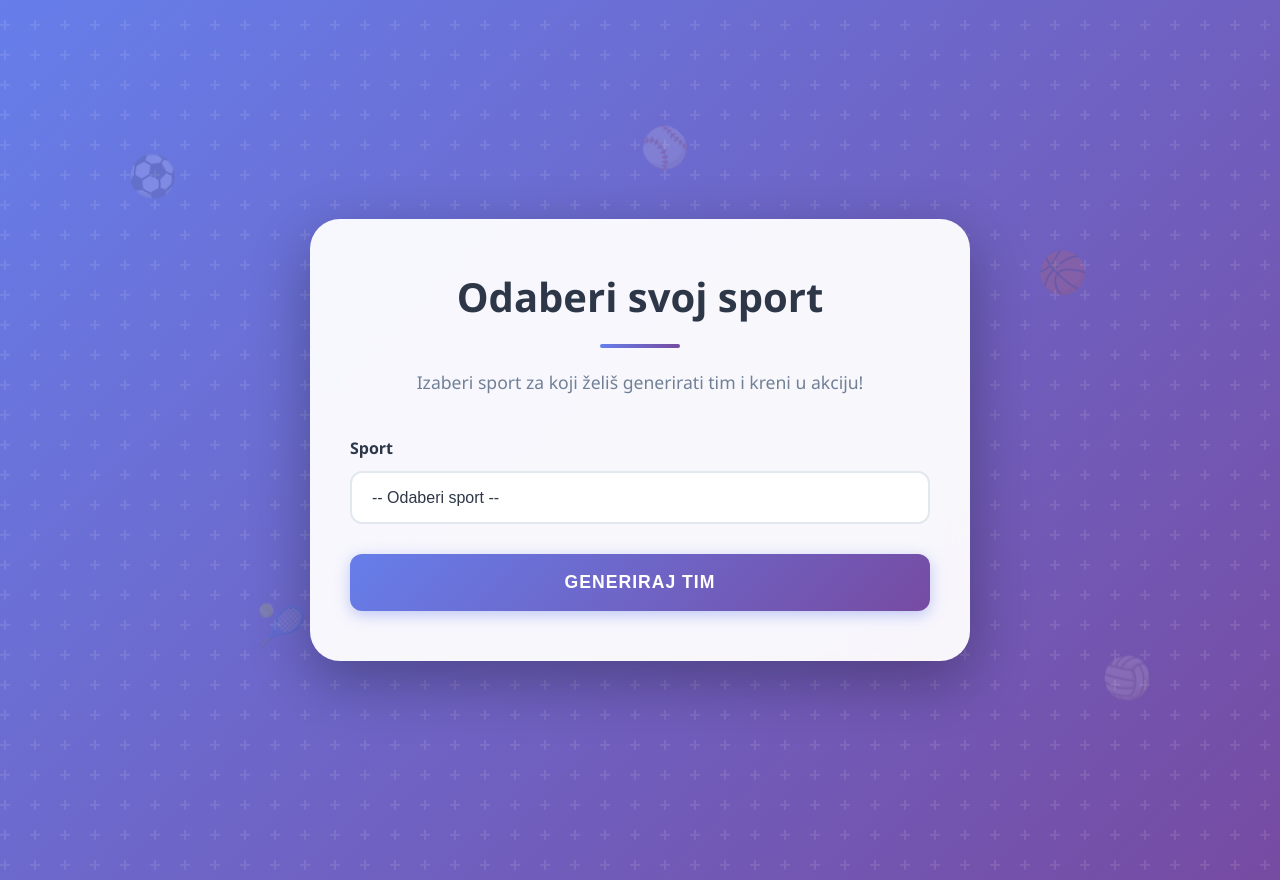
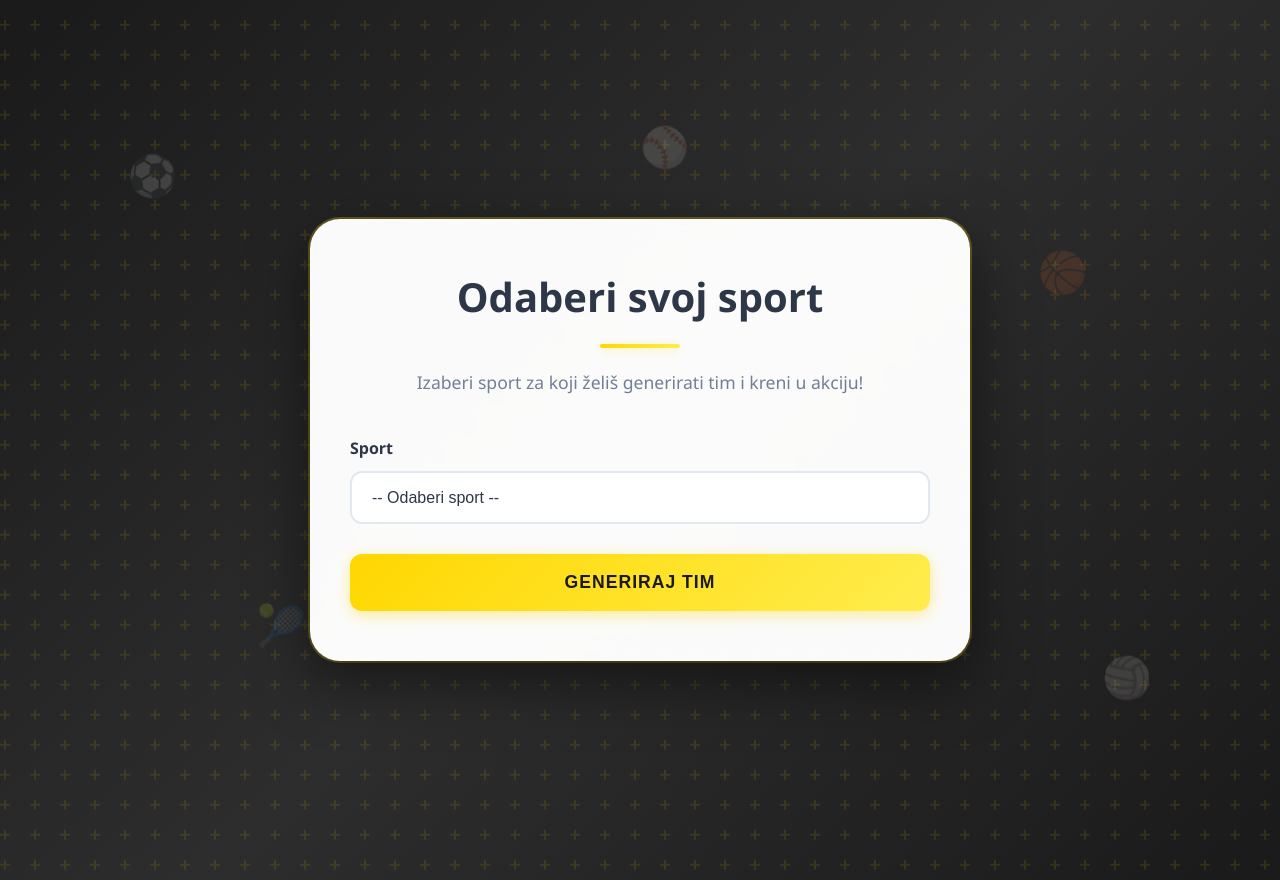
Before and after one commit to Caskey5/TeamUp-Random, a Django app: page /sports/ in a window 1280 px wide. Run offline with Django 5.2, Linux system fonts and the light colour scheme.

Commit message:
Changed colors

```diff
--- a/templates/pages/choose_sport.html
+++ b/templates/pages/choose_sport.html
@@ -14,7 +14,7 @@
         body {
             font-family: 'Segoe UI', Tahoma, Geneva, Verdana, sans-serif;
             min-height: 100vh;
-            background: linear-gradient(135deg, #667eea 0%, #764ba2 100%);
+            background: linear-gradient(135deg, #1a1a1a 0%, #2d2d2d 50%, #1a1a1a 100%);
             position: relative;
             overflow-x: hidden;
         }
@@ -80,11 +80,11 @@
         }
 
         .card {
-            background: rgba(255, 255, 255, 0.95);
+            background: rgba(255, 255, 255, 0.98);
             backdrop-filter: blur(10px);
             border-radius: 30px;
             padding: 50px 40px;
-            box-shadow: 0 20px 60px rgba(0, 0, 0, 0.3);
+            box-shadow: 0 20px 60px rgba(0, 0, 0, 0.5), 0 0 0 2px rgba(255, 215, 0, 0.3);
             width: 100%;
             animation: slideUp 0.6s ease-out;
         }
@@ -115,10 +115,11 @@
         .divider {
             width: 80px;
             height: 4px;
-            background: linear-gradient(90deg, #667eea, #764ba2);
+            background: linear-gradient(90deg, #ffd700, #ffed4e);
             border: none;
             border-radius: 2px;
             margin: 20px auto;
+            box-shadow: 0 2px 10px rgba(255, 215, 0, 0.3);
         }
 
         .subtitle {
@@ -154,8 +155,8 @@
 
         .form-control:focus {
             outline: none;
-            border-color: #667eea;
-            box-shadow: 0 0 0 4px rgba(102, 126, 234, 0.1);
+            border-color: #ffd700;
+            box-shadow: 0 0 0 4px rgba(255, 215, 0, 0.2);
         }
 
         .form-control:hover {
@@ -169,13 +170,13 @@
             font-weight: 700;
             text-transform: uppercase;
             letter-spacing: 1px;
-            color: white;
-            background: linear-gradient(135deg, #667eea 0%, #764ba2 100%);
+            color: #1a1a1a;
+            background: linear-gradient(135deg, #ffd700 0%, #ffed4e 100%);
             border: none;
             border-radius: 12px;
             cursor: pointer;
             transition: all 0.3s ease;
-            box-shadow: 0 4px 15px rgba(102, 126, 234, 0.4);
+            box-shadow: 0 4px 15px rgba(255, 215, 0, 0.4);
             position: relative;
             overflow: hidden;
         }
@@ -193,7 +194,8 @@
 
         .btn-submit:hover {
             transform: translateY(-2px);
-            box-shadow: 0 6px 25px rgba(102, 126, 234, 0.5);
+            box-shadow: 0 6px 25px rgba(255, 215, 0, 0.6);
+            background: linear-gradient(135deg, #ffed4e 0%, #ffd700 100%);
         }
 
         .btn-submit:hover::before {
@@ -223,14 +225,14 @@
         }
 
         .sport-option:hover {
-            border-color: #667eea;
+            border-color: #ffd700;
             transform: translateY(-3px);
-            box-shadow: 0 5px 15px rgba(102, 126, 234, 0.2);
+            box-shadow: 0 5px 15px rgba(255, 215, 0, 0.3);
         }
 
         .sport-option.active {
-            border-color: #667eea;
-            background: linear-gradient(135deg, rgba(102, 126, 234, 0.1) 0%, rgba(118, 75, 162, 0.1) 100%);
+            border-color: #ffd700;
+            background: linear-gradient(135deg, rgba(255, 215, 0, 0.15) 0%, rgba(255, 237, 78, 0.15) 100%);
         }
 
         .sport-emoji {
```
